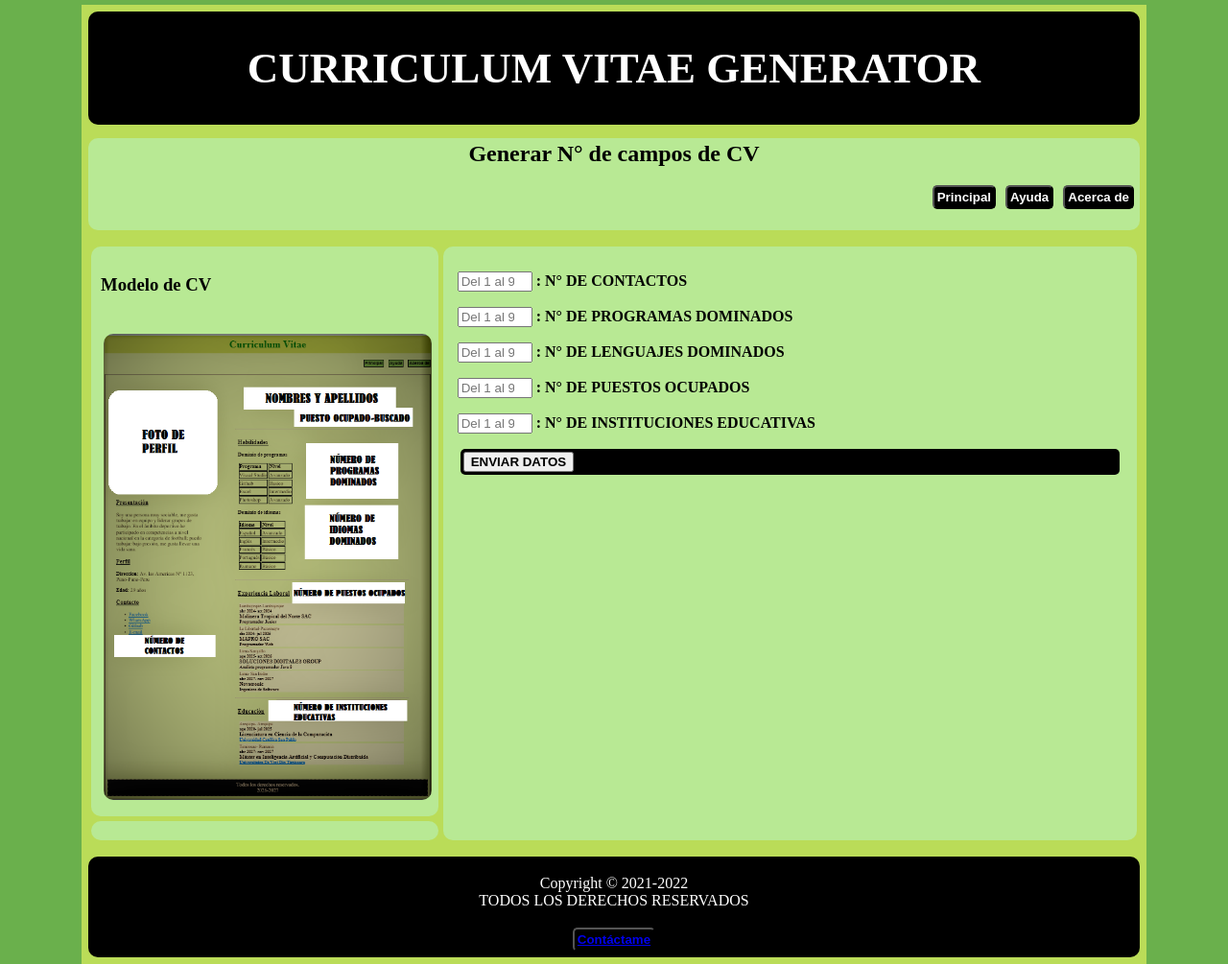
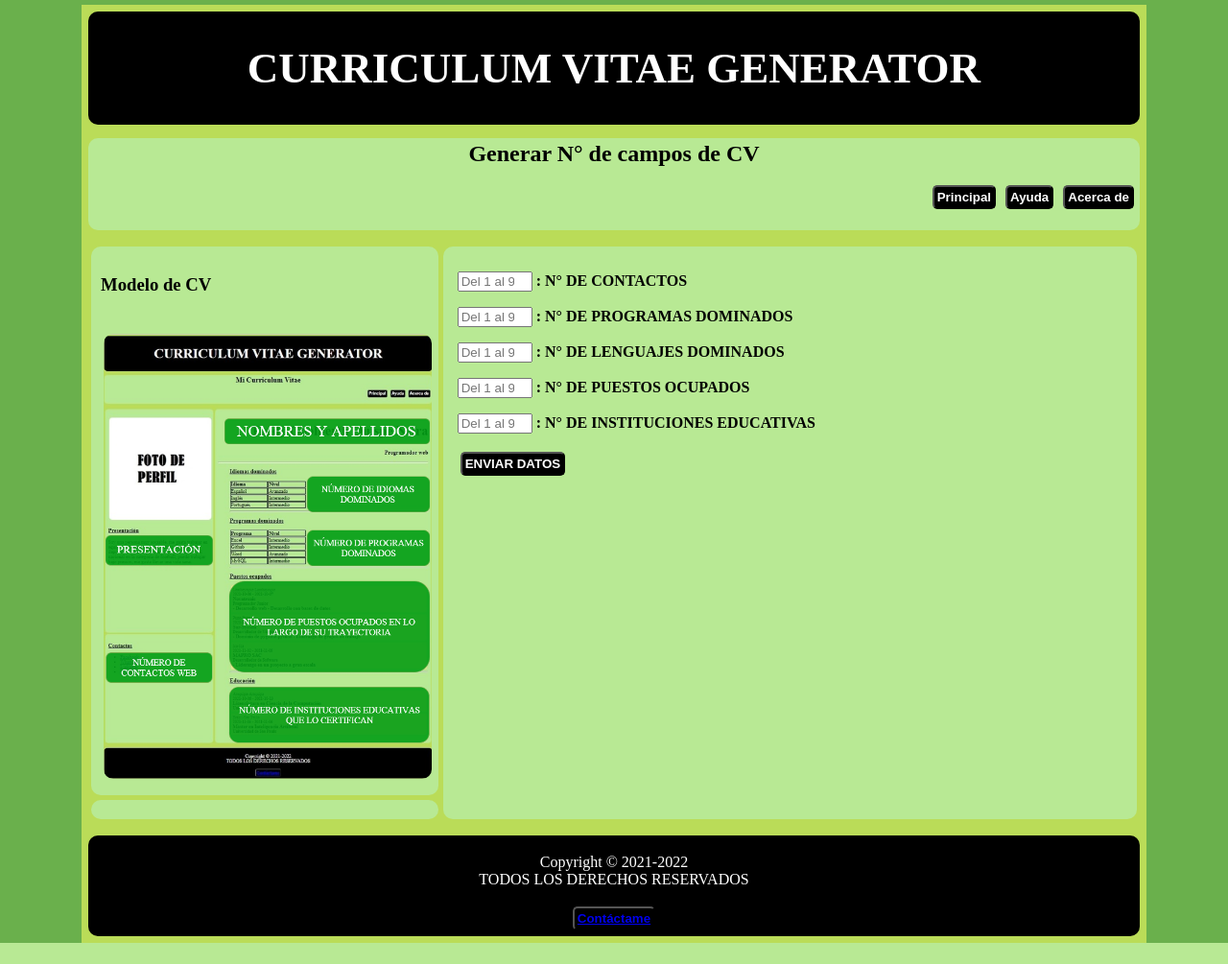
Before and after one commit to Fredy-cod/Tarea-DBP-CV, a Flask app: page / in a window 1280 px wide. Shown: the whole page at 96% size. After the commit the page ends 983 px from the top, so only its background shows below. Run offline with Flask 2, Linux system fonts and the light colour scheme.

Commit message:
Cambio de imagen de referencia y de estilos de botones

```diff
--- a/static/stylesGrid.css
+++ b/static/stylesGrid.css
@@ -76,8 +76,21 @@ h1 {
     font-weight: bold;
     border-radius: 5px;
 }
+.button:hover {
+    background-color: gray;
+    cursor: pointer;
+}
 
-.button:hover {
+.confirmButton {
+    text-align: center;
+    background-color: black;
+    color: white;
+    padding: 3px;
+    margin: 3px;
+    font-weight: bold;
+    border-radius: 5px;
+}
+.confirmButton:hover {
     background-color: gray;
     cursor: pointer;
 }
--- a/templates/index.html
+++ b/templates/index.html
@@ -39,7 +39,7 @@
                 : N° DE INSTITUCIONES EDUCATIVAS
             </p>
             </b>
-            <p class="button"><button><b>ENVIAR DATOS</b></button></p>
+            <button class="confirmButton">ENVIAR DATOS</button>
         </form>
     </div>
 {% endblock %}
--- a/templates/templateGen.html
+++ b/templates/templateGen.html
@@ -16,7 +16,7 @@
         <h3><u>Contacto</u></h3><br>
         {% for i in range(noContacto) %}
             <p class="sectionForm">
-            <input type="text" name="contact{{ i }}" placeholder="Ejm: Facebook, Whatsapp, etc." required="" />: Nombre del contacto
+            <input type="text" name="contact{{ i }}" placeholder="Ejm: Facebook, Whatsapp, etc." required="" style="max-width:100px;" />: Nombre del contacto
             <input type="url" name="url{{ i }}" required="" />: Dirección web
             </p>
         {% endfor %}
@@ -77,7 +77,7 @@
                     </p>
                 {% endfor %}
         </p>
-        <button>ENVIAR FORMULARIO</button>
+        <button class="confirmButton">ENVIAR FORMULARIO</button>
     </div>
 {% endblock %}
 
```
Also changed, not shown: static/CVmodel.png, 13 other files.
